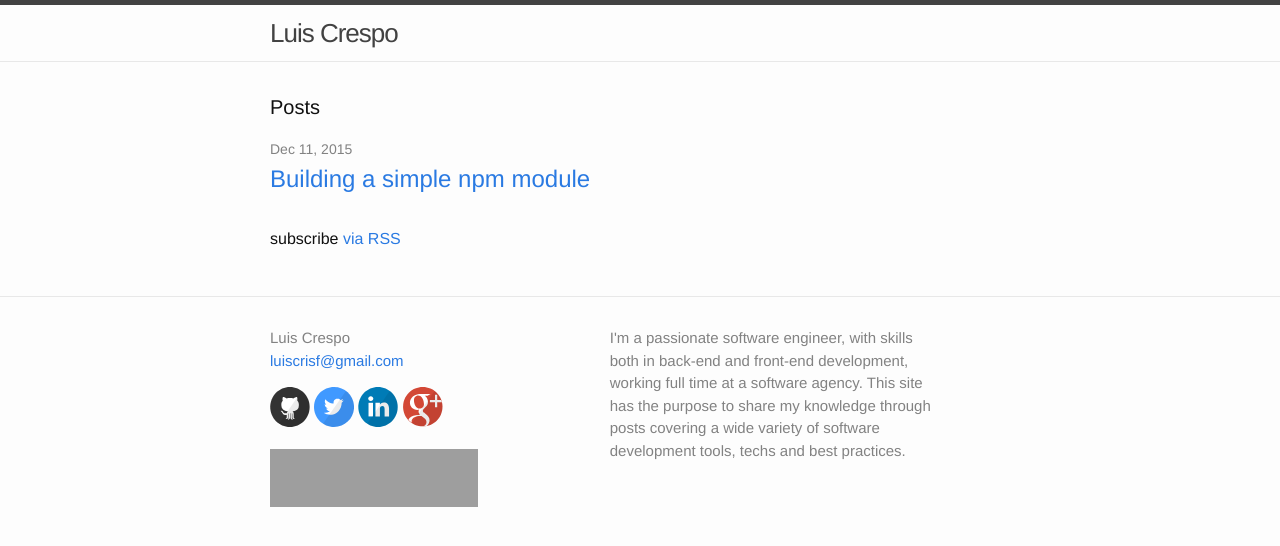
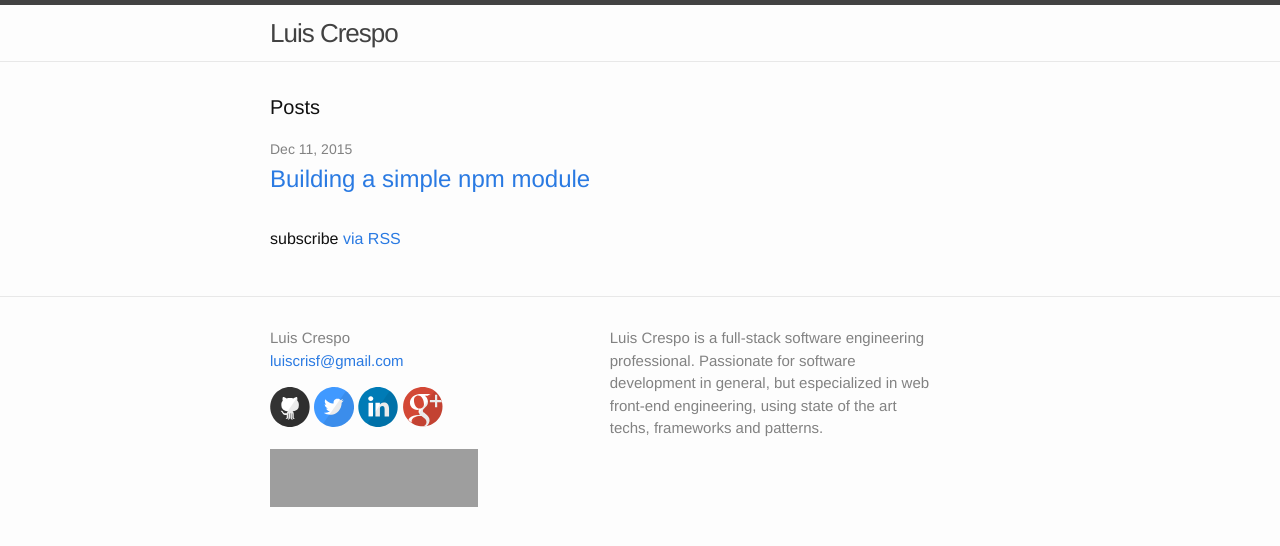
Before and after one commit to luisincrespo/luisincrespo.github.io, a Jekyll site: the page built from index.html, in a window 1280 px wide. Shown: the top 546 px of the page. Built offline with Jekyll 4.4.1, drawn with Linux system fonts in a browser that asks for light colours; grey boxes are pictures that could not be loaded.

Commit message:
Changes personal description.

```diff
--- a/_config.yml
+++ b/_config.yml
@@ -2,10 +2,9 @@
 title: Luis Crespo
 email: luiscrisf@gmail.com
 description: > # this means to ignore newlines until "baseurl:"
-  I'm a passionate software engineer, with skills both in back-end and front-end
-  development, working full time at a software agency. This site has the purpose
-  to share my knowledge through posts covering a wide variety of software
-  development tools, techs and best practices.
+  Luis Crespo is a full-stack software engineering professional.
+  Passionate for software development in general, but especialized in web
+  front-end engineering, using state of the art techs, frameworks and patterns.
 baseurl: "" # the subpath of your site, e.g. /blog/
 url: "https://luisincrespo.github.io" # the base hostname & protocol for your site
 github_username:  luisincrespo
```
